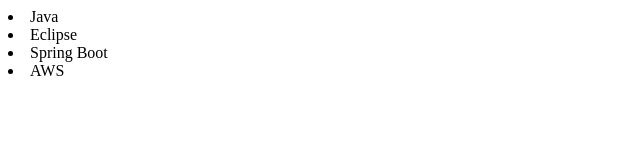
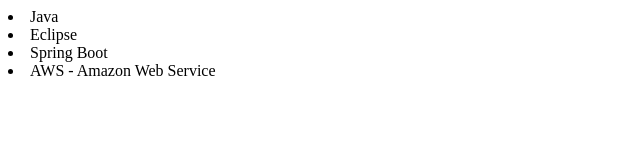
Before and after one commit to matheus-dev1/Git-Github-Alura, a plain HTML site: page index.html in a window 1280 px wide. Shown: the whole page, without its empty margins (0-640 px from the left). Drawn offline with Linux system fonts and the light colour scheme.

Commit message:
Colocando a sigla AWS por extenso

```diff
--- a/index.html
+++ b/index.html
@@ -10,6 +10,6 @@
     <li>Java</li>
     <li>Eclipse</li>
     <li>Spring Boot</li>
-    <li>AWS</li>
+    <li>AWS - Amazon Web Service</li>
 </body>
 </html>
```
